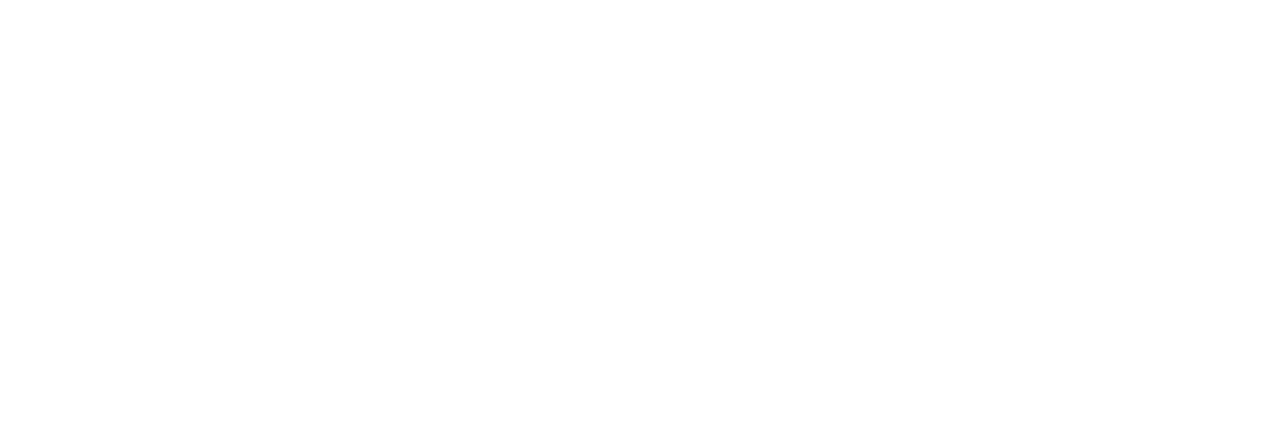
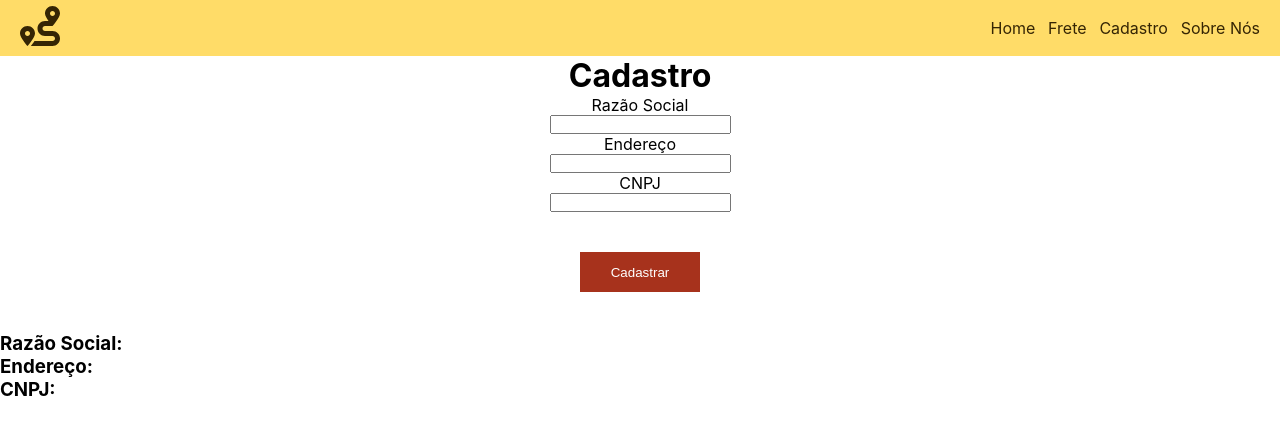
Before and after one commit to ThProgrammer/Prova-PW, a React (Create React App) app in the folder Atividade 3/atv3/: page /cadastro in a window 1280 px wide. Before the commit this address had no page. Shown: the top 434 px of the page. Built offline with nearby package versions, Linux system fonts and the light colour scheme.

Commit message:
Finished Atividade 3
Terminei tudo.

```diff
--- a/Atividade 3/atv3/src/App.js
+++ b/Atividade 3/atv3/src/App.js
@@ -3,6 +3,8 @@
 import Home from './pages/Home';
 import Login from './pages/Login';
 import Frete from './pages/Frete';
+import Sobre from './pages/Sobre';
+import Cadastro from './pages/Cadastro';
 
 function App() {
   return (
@@ -12,9 +14,8 @@
           <Route path='/home' element={<Home/>} />
           <Route path='/' element={<Login/>} />
           <Route path='/frete' element={<Frete/>} />
-          {/*
-              <Route path='cadastro' element={<Cadastro/> />
-              <Route path='sobre' element={<Sobre/>}/>*/}
+          <Route path='/sobre' element={<Sobre/>} />
+          <Route path='/cadastro' element={<Cadastro/>} />
         </Routes>
       </BrowserRouter>
     </>
--- a/Atividade 3/atv3/src/components/Header/index.js
+++ b/Atividade 3/atv3/src/components/Header/index.js
@@ -10,7 +10,7 @@
             <nav>
                 <Link to='/home'>Home</Link>
                 <Link to='/frete'>Frete</Link>
-                <Link to='cadastro'>Cadastro</Link>
+                <Link to='/cadastro'>Cadastro</Link>
                 <Link to='/sobre'>Sobre Nós</Link>
             </nav>
         </header>
--- /dev/null
+++ b/Atividade 3/atv3/src/pages/Cadastro/index.js
@@ -0,0 +1,55 @@
+import Header from '../../components/Header';
+import {useState} from 'react';
+
+function Cadastro() {
+    const [razaoSocial, setRazaoSocial] = useState("");
+    const [endereço,setEndereço] = useState("");
+    const [cnpj, setCnpj] = useState("");
+    const [dados, setDados] = useState({
+        razaoSocial: '',
+        endereço: '',
+        cnpj: '',
+    })
+
+    function handleRegister(e) {
+        e.preventDefault();
+        setDados({
+            razaoSocial: razaoSocial,
+            endereço: endereço,
+            cnpj: cnpj,
+        })
+    }
+    return (
+        <>
+            <Header></Header>
+            <h1>Cadastro</h1>
+
+            <form onSubmit={handleRegister}>
+                <label>Razão Social</label>
+                <input onChange={(e) => {
+                    setRazaoSocial(e.target.value);
+                }}/>
+                <label>Endereço</label>
+                <input onChange={(e) => {
+                    setEndereço(e.target.value);
+                }}/>
+                <label>CNPJ</label>
+                <input onChange={(e) => {
+                    setCnpj(e.target.value);
+                }}/>
+                <button type='submit'>Cadastrar</button>
+            </form>
+            <br/><br/>
+            <div>
+                <h3>Razão Social: {dados.razaoSocial}</h3>
+                <h3>Endereço: {dados.endereço}</h3>
+                <h3>CNPJ: {dados.cnpj}</h3>
+            </div>
+
+        </>
+
+
+    )
+}
+
+export default Cadastro;
--- /dev/null
+++ b/Atividade 3/atv3/src/pages/Sobre/index.js
@@ -0,0 +1,17 @@
+import Header from "../../components/Header";
+import './sobre.css'
+
+function Sobre() {
+    return (
+        <>
+            <Header></Header>
+            <h1>Sobre nós</h1>
+            <p>Lorem ipsum dolor sit amet, consectetur adipiscing elit, sed do eiusmod tempor incididunt ut labore et dolore magna aliqua. Placerat in egestas erat imperdiet sed euismod nisi porta lorem. Tincidunt tortor aliquam nulla facilisi cras. Id neque aliquam vestibulum morbi blandit cursus risus at ultrices. Gravida rutrum quisque non tellus orci ac. Pellentesque eu tincidunt tortor aliquam nulla facilisi cras. Morbi tristique senectus et netus et. Dui vivamus arcu felis bibendum ut. Nulla pharetra diam sit amet nisl suscipit. At consectetur lorem donec massa sapien. Risus sed vulputate odio ut enim blandit. Odio aenean sed adipiscing diam donec adipiscing tristique risus. Eros donec ac odio tempor orci dapibus ultrices. Mi sit amet mauris commodo. Commodo odio aenean sed adipiscing diam. Proin sagittis nisl rhoncus mattis rhoncus urna. A iaculis at erat pellentesque adipiscing commodo elit at imperdiet. Pharetra vel turpis nunc eget. Diam phasellus vestibulum lorem sed.<br/><br/>
+
+Purus viverra accumsan in nisl nisi scelerisque eu ultrices vitae. Nisl purus in mollis nunc sed. Mollis aliquam ut porttitor leo a. Volutpat maecenas volutpat blandit aliquam etiam erat. Tellus cras adipiscing enim eu turpis. Faucibus ornare suspendisse sed nisi lacus sed. Pellentesque habitant morbi tristique senectus et netus et. Nec tincidunt praesent semper feugiat nibh. Pellentesque nec nam aliquam sem et tortor consequat id. Pharetra pharetra massa massa ultricies mi quis hendrerit dolor magna. Turpis egestas integer eget aliquet nibh. Sem viverra aliquet eget sit. Maecenas pharetra convallis posuere morbi leo. Purus sit amet luctus venenatis lectus magna fringilla urna. Ac auctor augue mauris augue neque gravida. Vitae purus faucibus ornare suspendisse sed nisi lacus. Amet facilisis magna etiam tempor orci eu lobortis elementum. Nunc faucibus a pellentesque sit.</p>
+        </>
+
+    )
+}
+
+export default Sobre;
--- /dev/null
+++ b/Atividade 3/atv3/src/pages/Sobre/sobre.css
@@ -0,0 +1,3 @@
+p {
+    margin: 20px 20px;
+}
```
